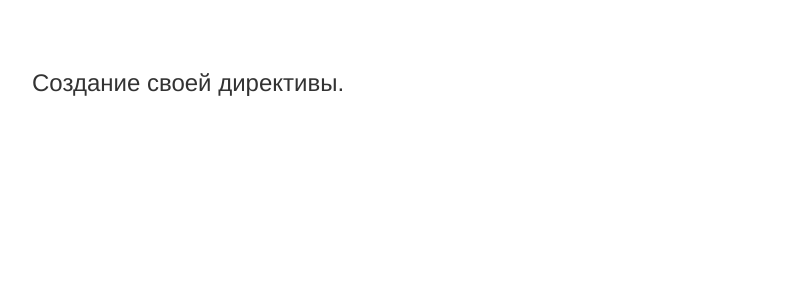
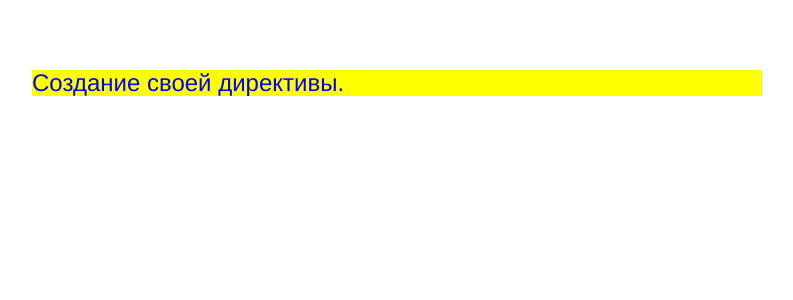
Before and after one commit to vbagaev/ngCourse-theory, an Angular app: page / in a window 1280 px wide. Shown: the top 300 px of the page, without its empty margins (243-1036 px from the left). Built offline with nearby package versions, Linux system fonts and the light colour scheme.

Commit message:
Использование renderer

```diff
--- a/src/app/app.component.css
+++ b/src/app/app.component.css
@@ -0,0 +1,3 @@
+.hh {
+	color: blue;
+}
--- a/src/app/app.component.html
+++ b/src/app/app.component.html
@@ -3,7 +3,7 @@
 
 
 
-    <h3>{{ headerText }}</h3>
+    <h3 appBackground>{{ headerText }}</h3>
 
 
 
--- /dev/null
+++ b/src/app/directives/background.directive.ts
@@ -0,0 +1,18 @@
+import { Directive, ElementRef, OnInit, Renderer2 } from '@angular/core';
+
+@Directive({
+  selector: '[appBackground]'
+})
+
+export class BackgroundDirective implements OnInit {
+
+	constructor(private element: ElementRef, private renderer: Renderer2 ) {
+
+	}
+
+	ngOnInit() {
+			this.renderer.setStyle(this.element.nativeElement, 'background-color', 'yellow');
+			this.renderer.addClass(this.element.nativeElement, 'hh');
+	}
+
+}
--- /dev/null
+++ b/src/app/directives/my-directive.directive.ts
@@ -0,0 +1,10 @@
+import { Directive } from '@angular/core';
+
+@Directive({
+  selector: '[appMyDirective]'
+})
+export class MyDirectiveDirective {
+
+  constructor() { }
+
+}
```
Also changed, not shown: src/app/app.module.ts (+6 -1 lines).
